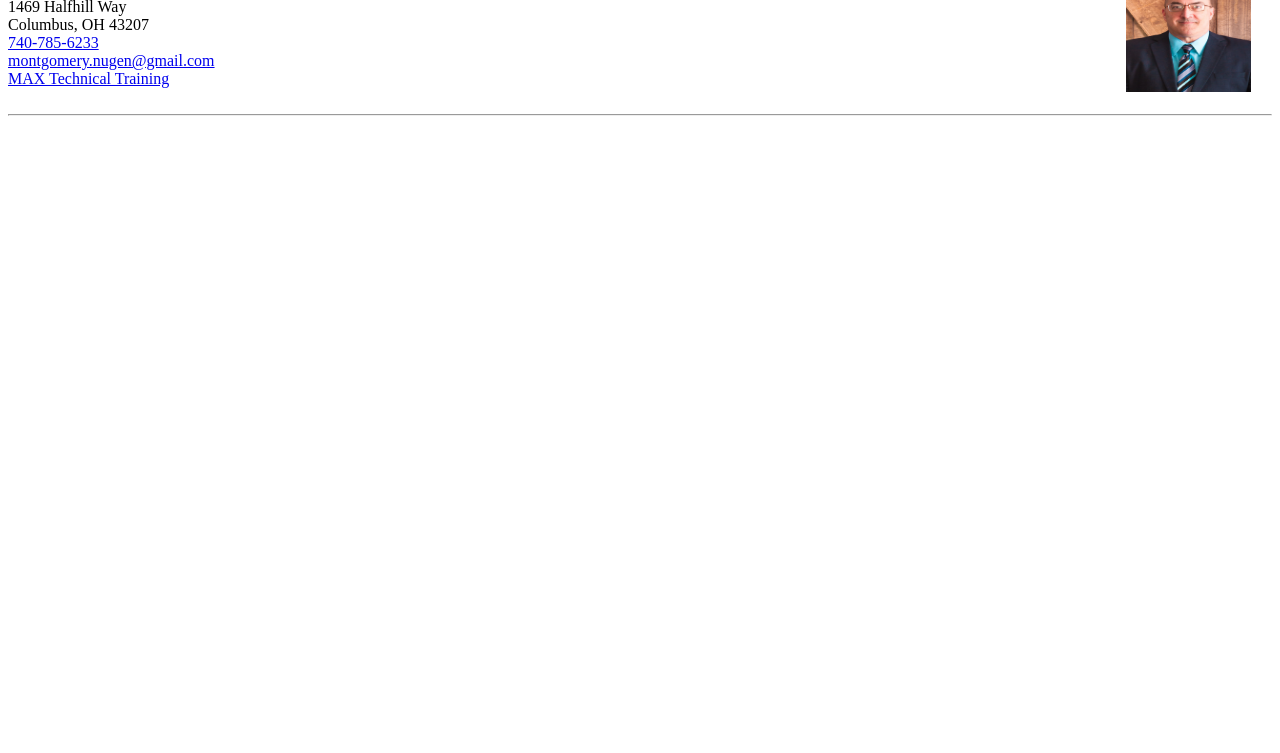
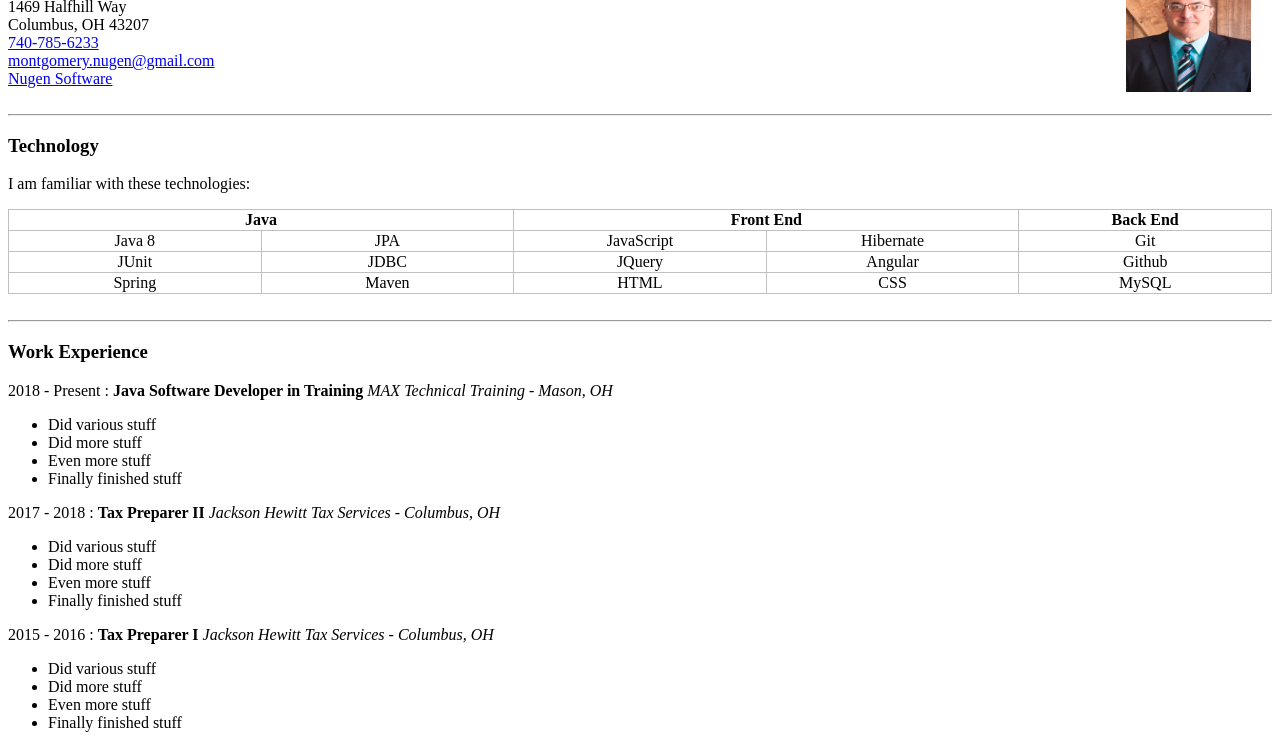
Before and after one commit to MontgomeryNugen/htmlwork, a plain HTML site: page cv.html in a window 1280 px wide. Shown: the part 47-800 px from the top of the page. Drawn offline with Linux system fonts and the light colour scheme.

Commit message:
various changes

```diff
--- a/cv.css
+++ b/cv.css
@@ -3,7 +3,7 @@
     font-weight: bold;
 }
 
-div {
+.top {
     /*border: 1px solid red; */
     width: 49%;
     display: inline-block;
@@ -11,9 +11,34 @@ div {
 
 .rightjust {
     text-align: right;
-
 }
 
 #img {
     padding-bottom: 10px;
 }
+
+table {
+    width: 100%;
+}
+
+td {
+    text-align: center;
+    width: 20%;
+}
+
+th {
+    border-bottom: 1px solid #000;
+}
+
+tr, table, th, td {
+    border: 1px solid silver;
+    border-collapse: collapse;
+}
+
+.role {
+    font-weight: bold;
+}
+
+.company {
+    font-style: italic;
+}
--- a/cv.html
+++ b/cv.html
@@ -1,24 +1,114 @@
 <!doctype html>
 <html lang="en">
+
 <head>
     <title>Resume</title>
     <link href="cv.css" type="text/css" rel="stylesheet">
 </head>
+
 <body>
-
-        <div>
+    <div class="top">
         <span id="name">Montgomery Nugen</span><br />
         <span>1469 Halfhill Way</span><br />
         <span>Columbus, OH 43207</span><br />
         <a href="tel:740-785-6233">740-785-6233</span><br />
             <a href="mailto:montgomery.nugen@gmail.com">montgomery.nugen@gmail.com</a><br />
-            <a href="http://www.maxtrain.com">MAX Technical Training</a><br />
+            <a href="http://www.nugensoftware.com">Nugen Software</a><br />
             <br />
     </div>
-        <div class="rightjust">
+    <div class="rightjust top">
         <img id="img" src="img/meetupphoto.png" height="125px" width="125px" alt="Monty Nugen"><br />
     </div>
+    <hr>
+    <section>
+        <h3>Technology</h3>
+        <p>I am familiar with these technologies:</p>
+        <table>
+            <thead>
+                <tr>
+                    <th colspan="2">Java</th>
+                    <th colspan="2">Front End</th>
+                    <th>Back End</th>
+                </tr>
+            </thead>
+            <tbody>
+                <tr>
+                    <td>Java 8</td>
+                    <td>JPA</td>
+                    <td>JavaScript</td>
+                    <td>Hibernate</td>
+                    <td>Git</td>
+                </tr>
+                <tr>
+                    <td>JUnit</td>
+                    <td>JDBC</td>
+                    <td>JQuery</td>
+                    <td>Angular</td>
+                    <td>Github</td>
+                </tr>
+                <tr>
+                    <td>Spring</td>
+                    <td>Maven</td>
+                    <td>HTML</td>
+                    <td>CSS</td>
+                    <td>MySQL</td>
+                </tr>
+            </tbody>
+        </table>
+    </section>
+    <br>
+    <hr>
 
+    <section>
+        <h3>Work Experience</h3>
+        <div class="job job-max">
+            <span class="years">2018 - Present : </span>
+            <span class="role">Java Software Developer in Training</span>
+            <span class="company">MAX Technical Training - Mason, OH</span>
+            <ul>
+                <li>Did various stuff</li>
+                <li>Did more stuff</li>
+                <li>Even more stuff</li>
+                <li>Finally finished stuff</li>
+            </ul>
+        </div>
+        <div class="job job-jh2">
+            <span class="years">2017 - 2018 : </span>
+            <span class="role">Tax Preparer II</span>
+            <span class="company">Jackson Hewitt Tax Services - Columbus, OH</span>
+            <ul>
+                <li>Did various stuff</li>
+                <li>Did more stuff</li>
+                <li>Even more stuff</li>
+                <li>Finally finished stuff</li>
+            </ul>
+        </div>
+        <div class="job job-jh1">
+            <span class="years">2015 - 2016 : </span>
+            <span class="role">Tax Preparer I</span>
+            <span class="company">Jackson Hewitt Tax Services - Columbus, OH</span>
+            <ul>
+                <li>Did various stuff</li>
+                <li>Did more stuff</li>
+                <li>Even more stuff</li>
+                <li>Finally finished stuff</li>
+            </ul>
+        </div>
+    </section>
+    <br>
     <hr>
+    <section>
+        <h3>Personal Interests</h3>
+        <p>Things I like to do when not working:</p>
+        <ol>
+            <li>Reading / Listening to Music</li>
+            <li>Real Estate Investing / Trading Options</li>
+            <li>Traveling / Sightseeing</li>
+            <li>Watching Movies / Live Theater</li>
+        </ol>
+    </section>
+    <hr>
+    <a href="index.html">Back to Home Page</a>
 </body>
+
 </html>
```
Also changed, not shown: index.html (+5 -22 lines), newform.html (added, +44 -0 lines). Lines whose indentation alone changed are shown as unchanged.
